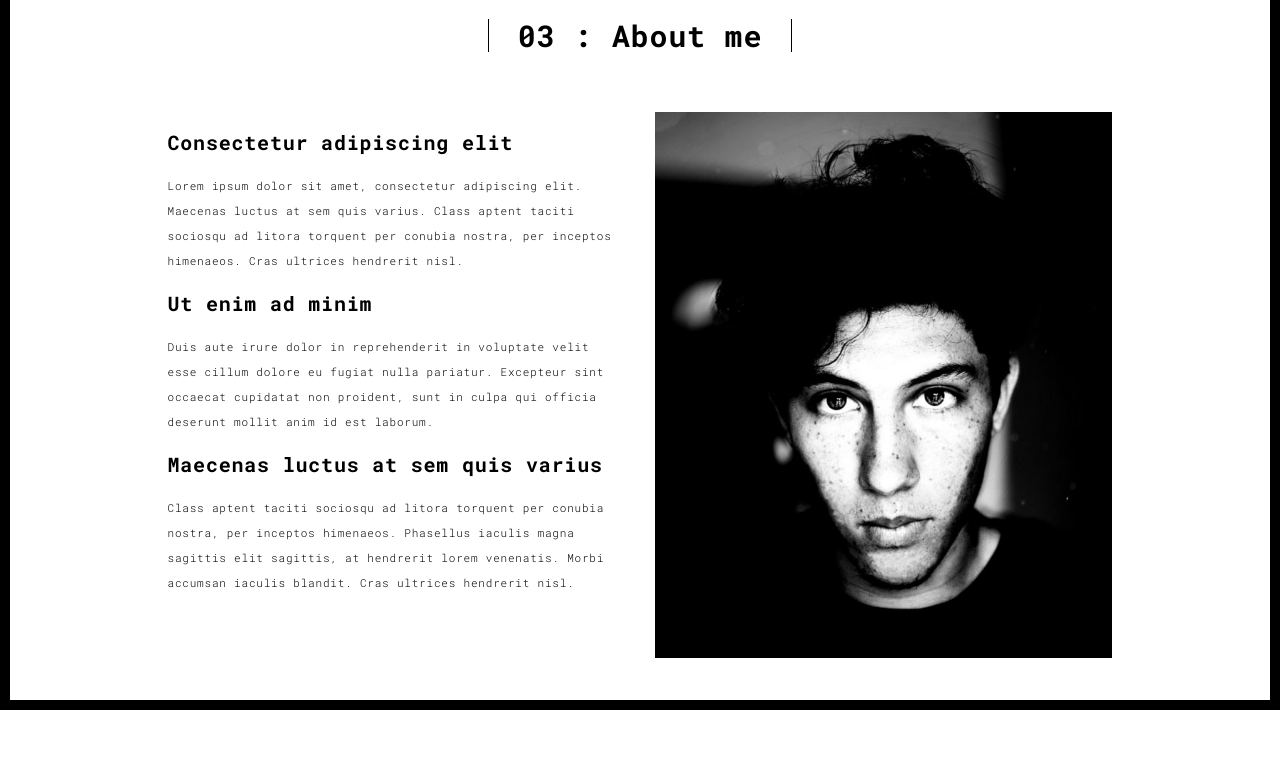
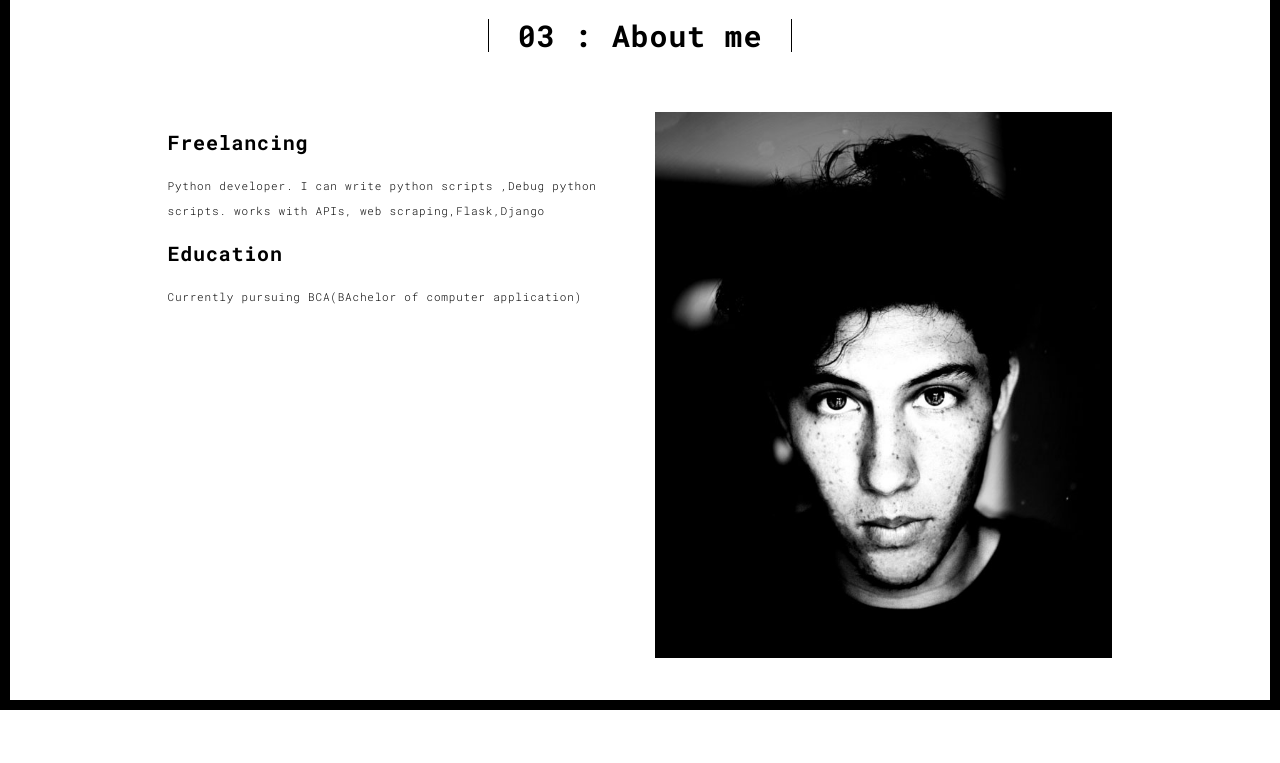
Before and after one commit to MaheshKaji/portfolio, a Flask app: page /about.html in a window 1280 px wide. Shown: the part 90-853 px from the top of the page. Run offline with Flask 3, Linux system fonts and the light colour scheme; some libraries are stand-ins or nearby versions.

Commit message:
about.html

```diff
--- a/templates/about.html
+++ b/templates/about.html
@@ -61,16 +61,11 @@
             <div class="col-md-10 col-md-offset-1">
               <div class="row">
                 <div class="col-xs-12 col-md-6">
-                  <h3>Consectetur adipiscing elit</h3>
-                  <p>Lorem ipsum dolor sit amet, consectetur adipiscing elit. Maecenas luctus at sem quis varius.
-                  Class aptent taciti sociosqu ad litora torquent per conubia nostra, per inceptos himenaeos. Cras ultrices hendrerit nisl.</p>
-                  <h3>Ut enim ad minim  </h3>
-                  <p>Duis aute irure dolor in reprehenderit in voluptate velit esse
-                  cillum dolore eu fugiat nulla pariatur. Excepteur sint occaecat cupidatat non
-                  proident, sunt in culpa qui officia deserunt mollit anim id est laborum.
-                  <h3>Maecenas luctus at sem quis varius</h3>
-                  <p>
-                  Class aptent taciti sociosqu ad litora torquent per conubia nostra, per inceptos himenaeos. Phasellus iaculis magna sagittis elit sagittis, at hendrerit lorem venenatis. Morbi accumsan iaculis blandit. Cras ultrices hendrerit nisl.</p>
+                  <h3>Freelancing</h3>
+                  <p>Python developer. I can write python scripts ,Debug python scripts.
+                  works with APIs, web scraping,Flask,Django</p>
+                  <h3>Education </h3>
+                  <p>Currently pursuing BCA(BAchelor of computer application)</h3>
                 </div>
                 <div class="col-xs-12 col-md-6">
                   <img src="./static/assets/images/profil.jpg" class="img-responsive" alt="">
```
